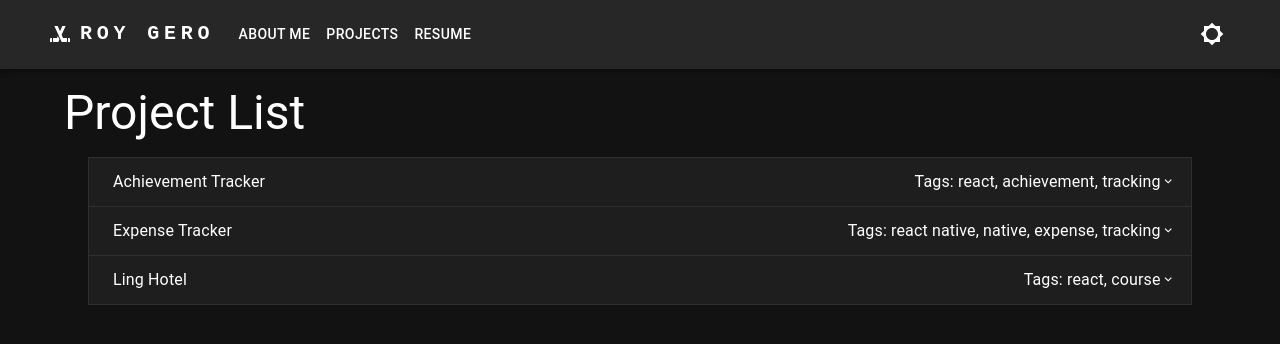
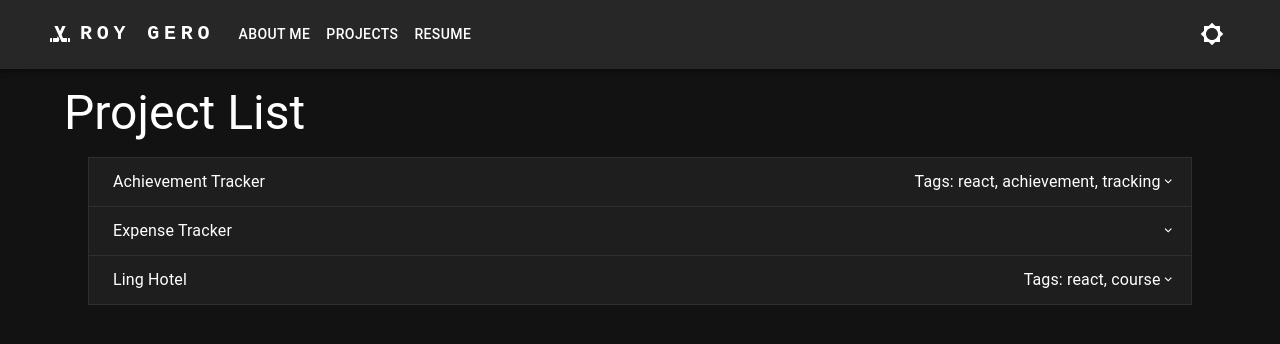
Before and after one commit to rgero/Portfolio, a React (Vite) app in the folder portfolio/: page /resume in a window 1280 px wide. Shown: the top 344 px of the page. Built offline with nearby package versions, Linux system fonts and the light colour scheme.

Commit message:
Putting in some conditionals in case data is missing from the Projects.

```diff
--- a/portfolio/src/components/projects/ProjectDescription.tsx
+++ b/portfolio/src/components/projects/ProjectDescription.tsx
@@ -1,7 +1,5 @@
 import { Box, Container, Typography } from "@mui/material"
 
-import { Media } from "../../interfaces/Media"
-import MediaCard from "../media/MediaCard"
 import MediaContainer from "../media/MediaContainer"
 import { Project } from "../../interfaces/Project"
 
@@ -14,13 +12,22 @@ const ProjectDescription: React.FC<Props> = ({project}) => {
     <Container>
       <Typography variant="h5" component="h5">{project.name}</Typography>
       <hr/>
-      <Typography>{project.description}</Typography>
-      <Box>
-        <Typography>Media</Typography>
-        <MediaContainer list={project.media}/>
-      </Box>
+      <Typography sx={{paddingBottom: "2rem"}}>{project.description}</Typography>
+      {project.media.length > 0 && (
+        <Box sx={{paddingBottom: "2rem"}}>
+          <Typography variant="h4">Media</Typography>
+          <MediaContainer list={project.media}/>
+        </Box>
+      )}
 
-      <Typography>Tags: {project.tags.join(", ")}</Typography>
+      {project.tags.length > 0 ?
+        (
+          <Typography>Tags: {project.tags.join(", ")}</Typography>
+        ) : (
+          <Typography>No Tags Defined</Typography>
+        )
+      }
+
     </Container>
   )
 }
--- a/portfolio/src/components/projects/ProjectList.tsx
+++ b/portfolio/src/components/projects/ProjectList.tsx
@@ -53,9 +53,12 @@ const ProjectList = () => {
               <Grid item>
                 {entry.name}
               </Grid>
-              <Grid item>
-                Tags: {entry.tags.join(', ')}
-              </Grid>
+              {entry.tags.length > 0 && (
+                <Grid item>
+                  Tags: {entry.tags.join(', ')}
+                </Grid>
+              )}
+
             </Grid>
           </AccordionSummary>
           <AccordionDetails>
--- a/portfolio/src/data/dummyProject.ts
+++ b/portfolio/src/data/dummyProject.ts
@@ -16,7 +16,7 @@ export const ProjectList: Project[] = [
     repo: "https://github.com/rgero/ExpenseTracker",
     website: "",
     media: [],
-    tags: ['react native', 'native', 'expense', 'tracking'],
+    tags: [],
     description: "This is the Expense Tracker made in React Native as a result of the course I took on it."
   },
   {
```
